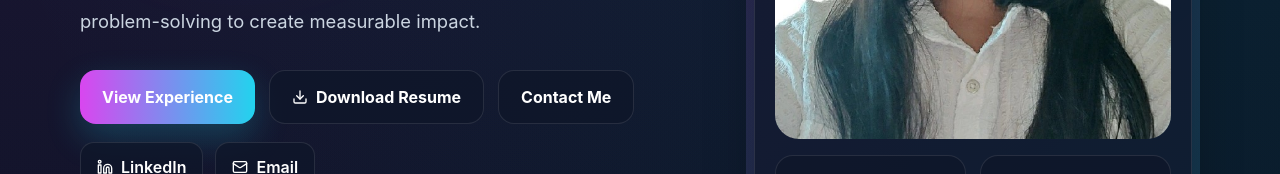
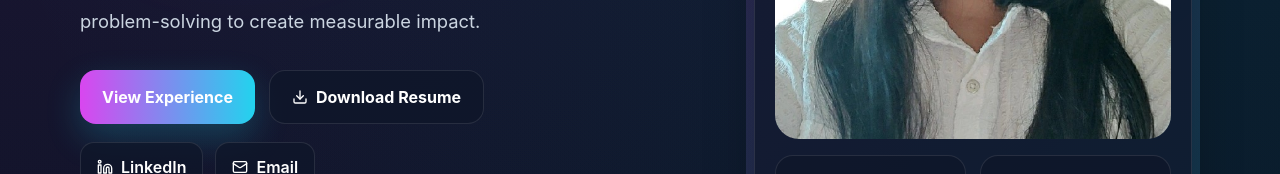
Before and after one commit to paritasatam/portfolio, a React (Vite) app: page / in a window 1280 px wide. Shown: the part 553-727 px from the top of the page. Built offline with nearby package versions, Linux system fonts and the light colour scheme.

Commit message:
Remove Contact Me button

```diff
--- a/src/App.jsx
+++ b/src/App.jsx
@@ -222,10 +222,6 @@ function Hero() {
             >
               <Download size={16} />
               <span>Download Resume</span>
-            </a>
-
-            <a href="#contact" className="btn btn-secondary">
-              Contact Me
             </a>
           </div>
 
```
